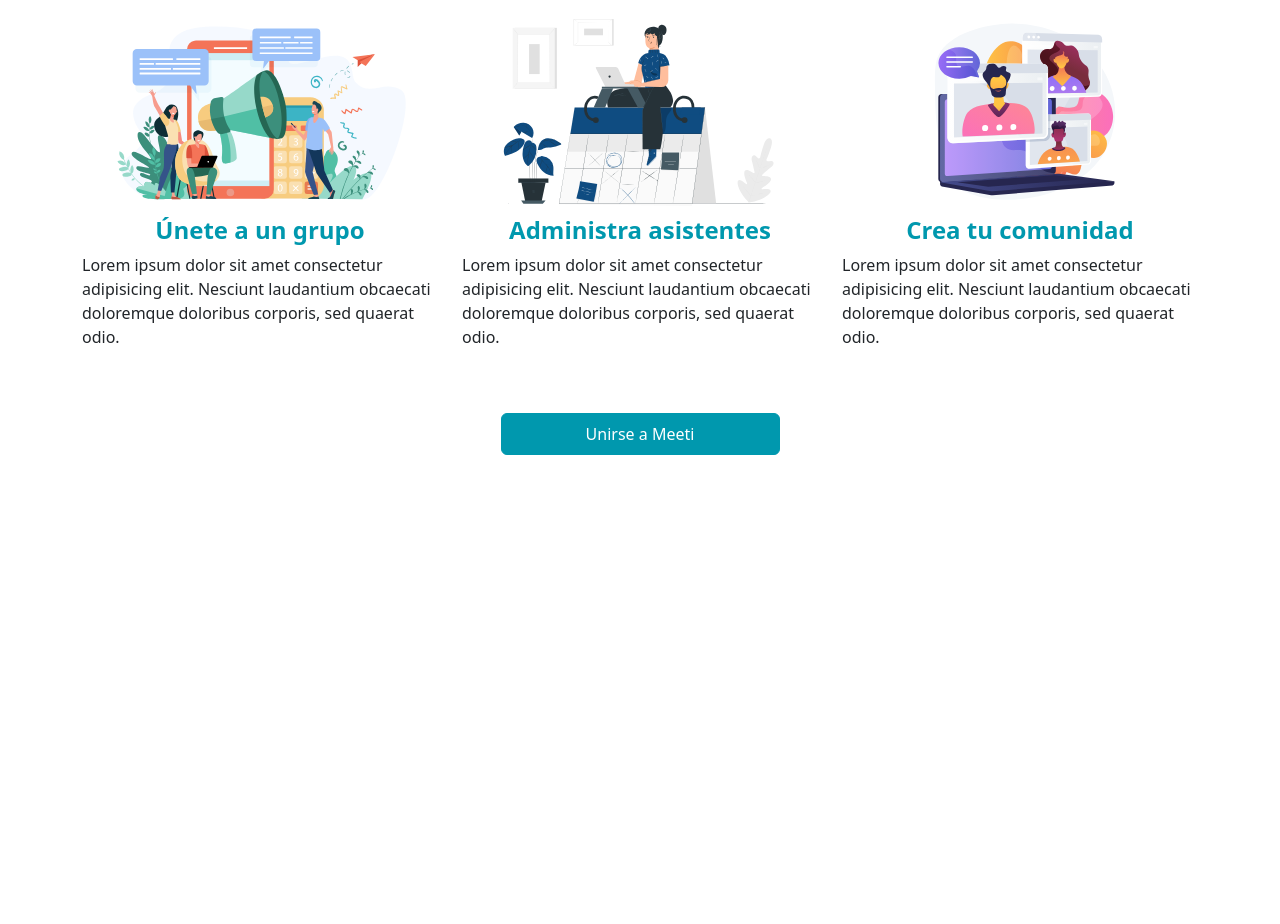
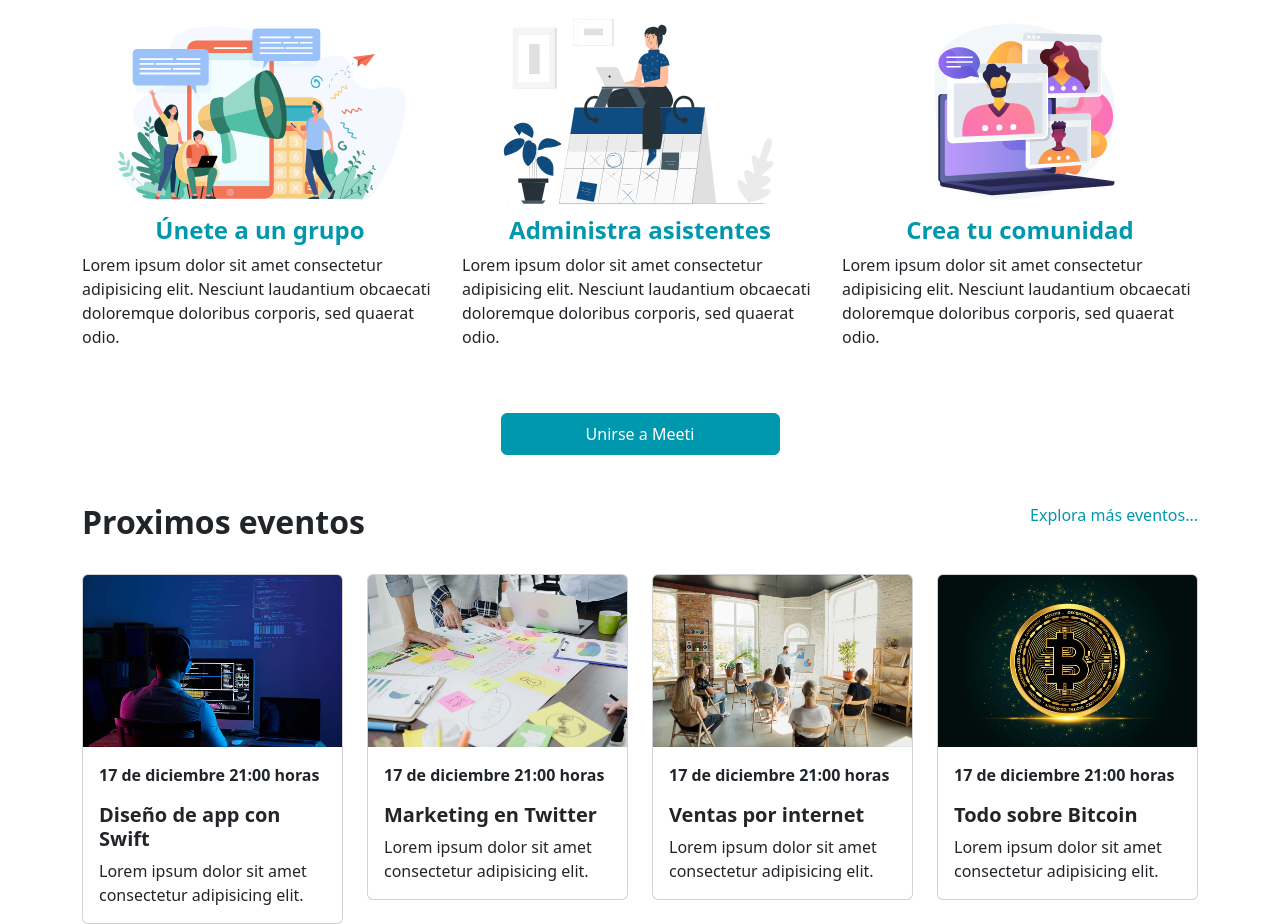
Before and after one commit to GitCesc07/meeti-bootstrap, a website: page index.html in a window 1280 px wide. Shown: the part 874-1798 px from the top of the page. Before the commit the page ends 1377 px from the top, so only its background shows below. Drawn offline with Linux system fonts and the light colour scheme.

Commit message:
Agregando card, de información que tiene Meet

```diff
--- a/index.html
+++ b/index.html
@@ -70,6 +70,75 @@
 
     </section>
 
+    <main class="container-xl eventos mt-5">
+        <div class="d-flex justify-content-between">
+            <h2>Proximos eventos</h2>
+            <a href="#" class="text-secondary text-decoration-none d-none d-sm-block">Explora más eventos...</a>
+        </div>
+
+        <div class="row mt-4">
+            <div class="col-md-6 col-lg-3">
+                <div class="card">
+                    <img class="card-img-top" src="img/evento_1.jpg" alt="Imagen del evento">
+                    <div class="card-body">
+                        <p class="card-text fecha fw-bold">
+                            17 de diciembre 21:00 horas
+                        </p>
+                        <h3 class="card-title fs-5">Diseño de app con Swift</h3>
+                        <p class="card-text descripcion">
+                            Lorem ipsum dolor sit amet consectetur adipisicing elit.
+                        </p>
+                    </div>
+                </div>
+            </div> <!-- Col -->
+
+            <div class="col-md-6 col-lg-3">
+                <div class="card">
+                    <img class="card-img-top" src="img/evento_2.jpg" alt="Imagen del evento">
+                    <div class="card-body">
+                        <p class="card-text fecha fw-bold">
+                            17 de diciembre 21:00 horas
+                        </p>
+                        <h3 class="card-title fs-5">Marketing en Twitter</h3>
+                        <p class="card-text descripcion">
+                            Lorem ipsum dolor sit amet consectetur adipisicing elit.
+                        </p>
+                    </div>
+                </div>
+            </div> <!-- Col -->
+
+            <div class="col-md-6 col-lg-3">
+                <div class="card">
+                    <img class="card-img-top" src="img/evento_3.jpg" alt="Imagen del evento">
+                    <div class="card-body">
+                        <p class="card-text fecha fw-bold">
+                            17 de diciembre 21:00 horas
+                        </p>
+                        <h3 class="card-title fs-5">Ventas por internet</h3>
+                        <p class="card-text descripcion">
+                            Lorem ipsum dolor sit amet consectetur adipisicing elit.
+                        </p>
+                    </div>
+                </div>
+            </div> <!-- Col -->
+
+            <div class="col-md-6 col-lg-3">
+                <div class="card">
+                    <img class="card-img-top" src="img/evento_4.jpg" alt="Imagen del evento">
+                    <div class="card-body">
+                        <p class="card-text fecha fw-bold">
+                            17 de diciembre 21:00 horas
+                        </p>
+                        <h3 class="card-title fs-5">Todo sobre Bitcoin</h3>
+                        <p class="card-text descripcion">
+                            Lorem ipsum dolor sit amet consectetur adipisicing elit.
+                        </p>
+                    </div>
+                </div>
+            </div> <!-- Col -->
+        </div>
+    </main>
+
     <script src="js/bootstrap.bundle.min.js"></script>
 </body>
 </html>
```
